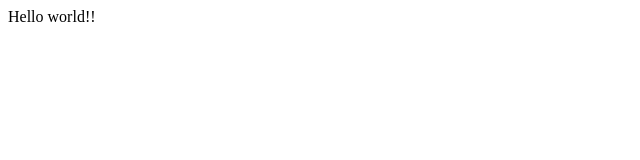
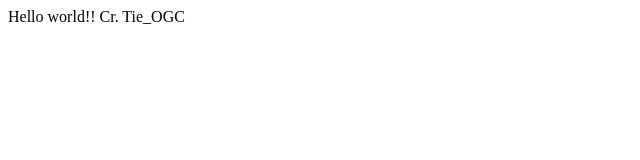
Before and after one commit to tieclimax/github-tutorial, a plain HTML site: page index.html in a window 1280 px wide. Shown: the full height of the page, 0-640 px from the left. Drawn offline with Linux system fonts and the light colour scheme.

Commit message:
Update index.html

```diff
--- a/index.html
+++ b/index.html
@@ -7,5 +7,6 @@
 </head>
 <body>
     Hello world!!
+    Cr. Tie_OGC
 </body>
 </html>
```
